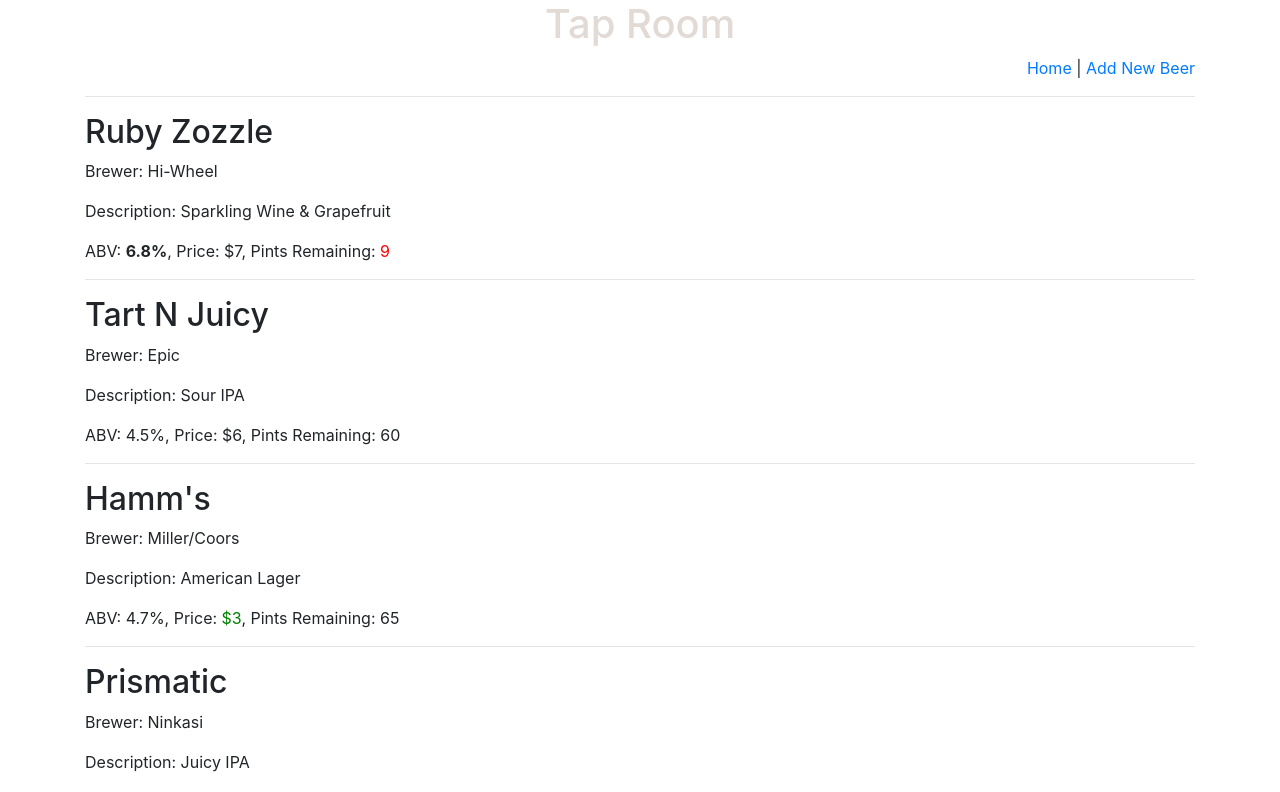
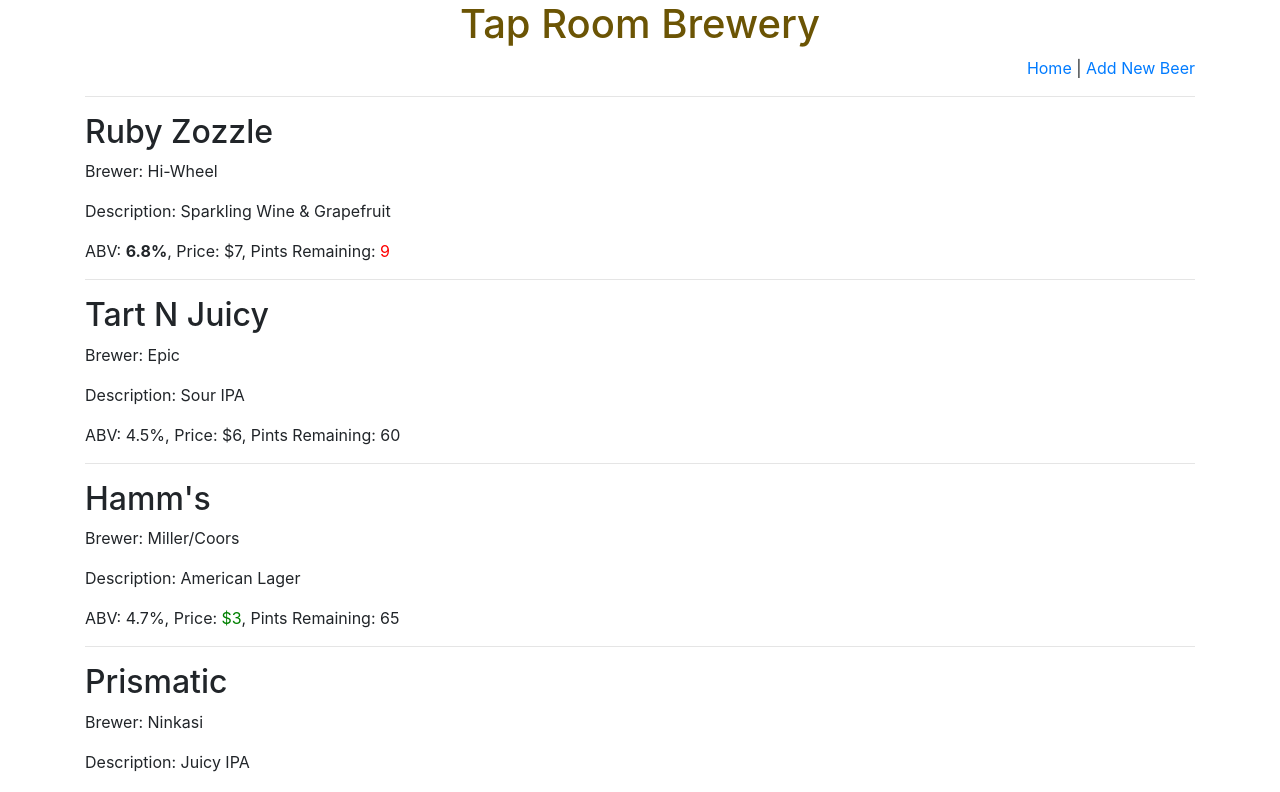
Before and after one commit to ldam77/taproom-react, a React app: page / in a window 1280 px wide. Shown: the top 792 px of the page. Built offline with nearby package versions, Linux system fonts and the light colour scheme.

Commit message:
edit some styling

```diff
--- a/src/components/Header.jsx
+++ b/src/components/Header.jsx
@@ -6,16 +6,15 @@ function Header() {
     <div>
       <style jsx>{`
         .header {
-          font-size: 100px;
           text-align: center;
-          color: #e2dad5;
+          color: #6b5404;
         }
         .link {
           text-align: right;
         }
         `}</style>
       <div className="header">
-        <h1>Tap Room</h1>
+        <h1>Tap Room Brewery</h1>
       </div>
       <div className="link">
         <Link to="/">Home</Link> | <Link to="/newbeer">Add New Beer</Link>
```
